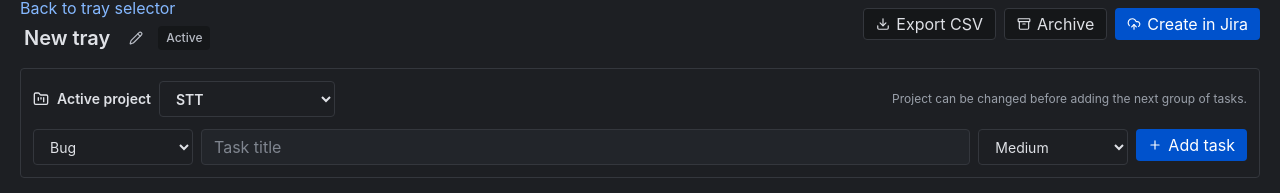
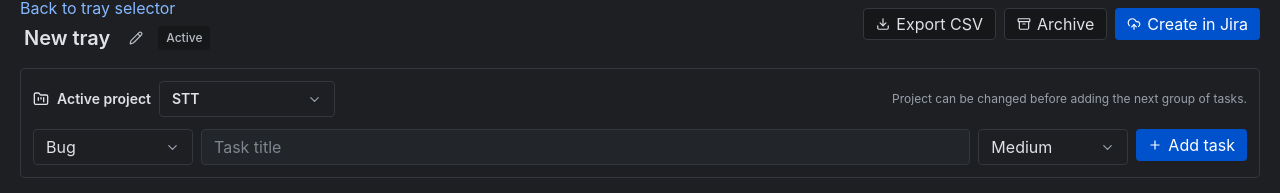
Before and after one commit to salmonsimon/jira-task-forge, a React (Vite) app: page / in a window 1280 px wide. Both pictures are taken after a click on the button "New tray". Shown: the part 117-310 px from the top of the page. Built offline with nearby package versions, Linux system fonts and the light colour scheme.

Commit message:
Use custom dark capture dropdowns

```diff
--- a/src/features/trays/QuickCapture.tsx
+++ b/src/features/trays/QuickCapture.tsx
@@ -1,5 +1,5 @@
-import { FolderKanban, Plus } from "lucide-react";
-import { useState, type FormEvent } from "react";
+import { Check, ChevronDown, FolderKanban, Plus } from "lucide-react";
+import { useEffect, useRef, useState, type FormEvent, type KeyboardEvent } from "react";
 import { Button, SelectLike } from "../../components/ui";
 import type { Priority } from "../../lib/types";
 
@@ -67,22 +67,106 @@ function CaptureSelect({
   onChange: (value: string) => void;
   width?: string;
 }) {
+  const containerRef = useRef<HTMLDivElement>(null);
+  const [isOpen, setIsOpen] = useState(false);
+  const selectedIndex = Math.max(0, options.indexOf(value));
+
+  useEffect(() => {
+    if (!isOpen) return;
+
+    function closeOnOutsideClick(event: MouseEvent) {
+      if (!containerRef.current?.contains(event.target as Node)) {
+        setIsOpen(false);
+      }
+    }
+
+    window.addEventListener("mousedown", closeOnOutsideClick);
+    return () => window.removeEventListener("mousedown", closeOnOutsideClick);
+  }, [isOpen]);
+
   if (options.length === 0) {
     return <SelectLike value={value} width={width} />;
   }
 
+  function choose(nextValue: string) {
+    onChange(nextValue);
+    setIsOpen(false);
+  }
+
+  function moveSelection(direction: 1 | -1) {
+    const nextIndex = (selectedIndex + direction + options.length) % options.length;
+    onChange(options[nextIndex]);
+  }
+
+  function handleKeyDown(event: KeyboardEvent<HTMLButtonElement>) {
+    if (event.key === "ArrowDown") {
+      event.preventDefault();
+      if (!isOpen) {
+        setIsOpen(true);
+        return;
+      }
+      moveSelection(1);
+    }
+
+    if (event.key === "ArrowUp") {
+      event.preventDefault();
+      if (!isOpen) {
+        setIsOpen(true);
+        return;
+      }
+      moveSelection(-1);
+    }
+
+    if (event.key === "Enter" || event.key === " ") {
+      event.preventDefault();
+      setIsOpen((current) => !current);
+    }
+
+    if (event.key === "Escape") {
+      setIsOpen(false);
+    }
+  }
+
   return (
-    <select
-      aria-label={ariaLabel}
-      className={`${width} h-9 rounded border border-[#c1c7d0] bg-white px-3 text-sm outline-none focus:border-[#4c9aff] focus:ring-2 focus:ring-[#deebff] [&_option]:bg-white [&_option]:text-[#172b4d] dark:border-[#5c606a] dark:bg-[#303238] dark:text-[#f4f5f7] dark:focus:border-[#85b8ff] dark:focus:ring-[#1d355c] dark:[&_option]:bg-[#303238] dark:[&_option]:text-[#f4f5f7]`}
-      value={value}
-      onChange={(event) => onChange(event.target.value)}
-    >
-      {options.map((option) => (
-        <option key={option} value={option}>
-          {option}
-        </option>
-      ))}
-    </select>
+    <div className={`relative ${width}`} ref={containerRef}>
+      <button
+        aria-expanded={isOpen}
+        aria-haspopup="listbox"
+        aria-label={ariaLabel}
+        className="flex h-9 w-full items-center justify-between rounded border border-[#c1c7d0] bg-white px-3 text-left text-sm outline-none focus:border-[#4c9aff] focus:ring-2 focus:ring-[#deebff] dark:border-[#5c606a] dark:bg-[#303238] dark:text-[#f4f5f7] dark:focus:border-[#85b8ff] dark:focus:ring-[#1d355c]"
+        onClick={() => setIsOpen((current) => !current)}
+        onKeyDown={handleKeyDown}
+        type="button"
+      >
+        <span className="truncate">{value}</span>
+        <ChevronDown size={15} className="shrink-0 text-[#6b778c] dark:text-[#dfe1e6]" />
+      </button>
+
+      {isOpen ? (
+        <div
+          className="absolute left-0 top-[calc(100%+4px)] z-30 max-h-60 w-full overflow-y-auto rounded border border-[#5c606a] bg-[#2b2d31] py-1 text-sm text-[#f4f5f7] shadow-xl"
+          role="listbox"
+        >
+          {options.map((option) => {
+            const isSelected = option === value;
+            return (
+              <button
+                aria-selected={isSelected}
+                className={`flex h-8 w-full items-center justify-between px-3 text-left hover:bg-[#1d355c] ${
+                  isSelected ? "bg-[#0c66e4] text-white" : "text-[#dfe1e6]"
+                }`}
+                key={option}
+                onClick={() => choose(option)}
+                role="option"
+                type="button"
+              >
+                <span className="truncate">{option}</span>
+                {isSelected ? <Check size={14} /> : null}
+              </button>
+            );
+          })}
+        </div>
+      ) : null}
+    </div>
   );
 }
```
